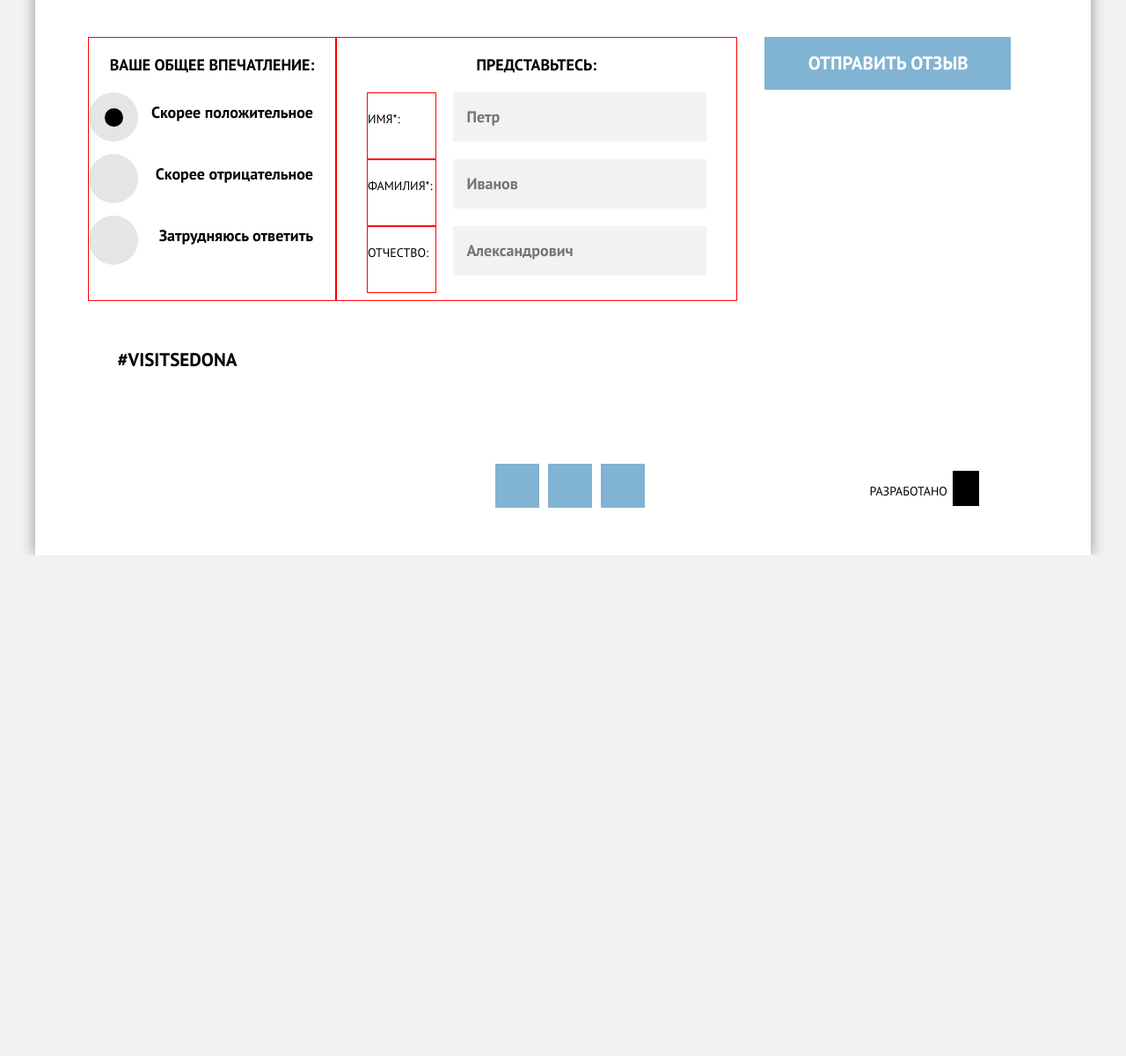
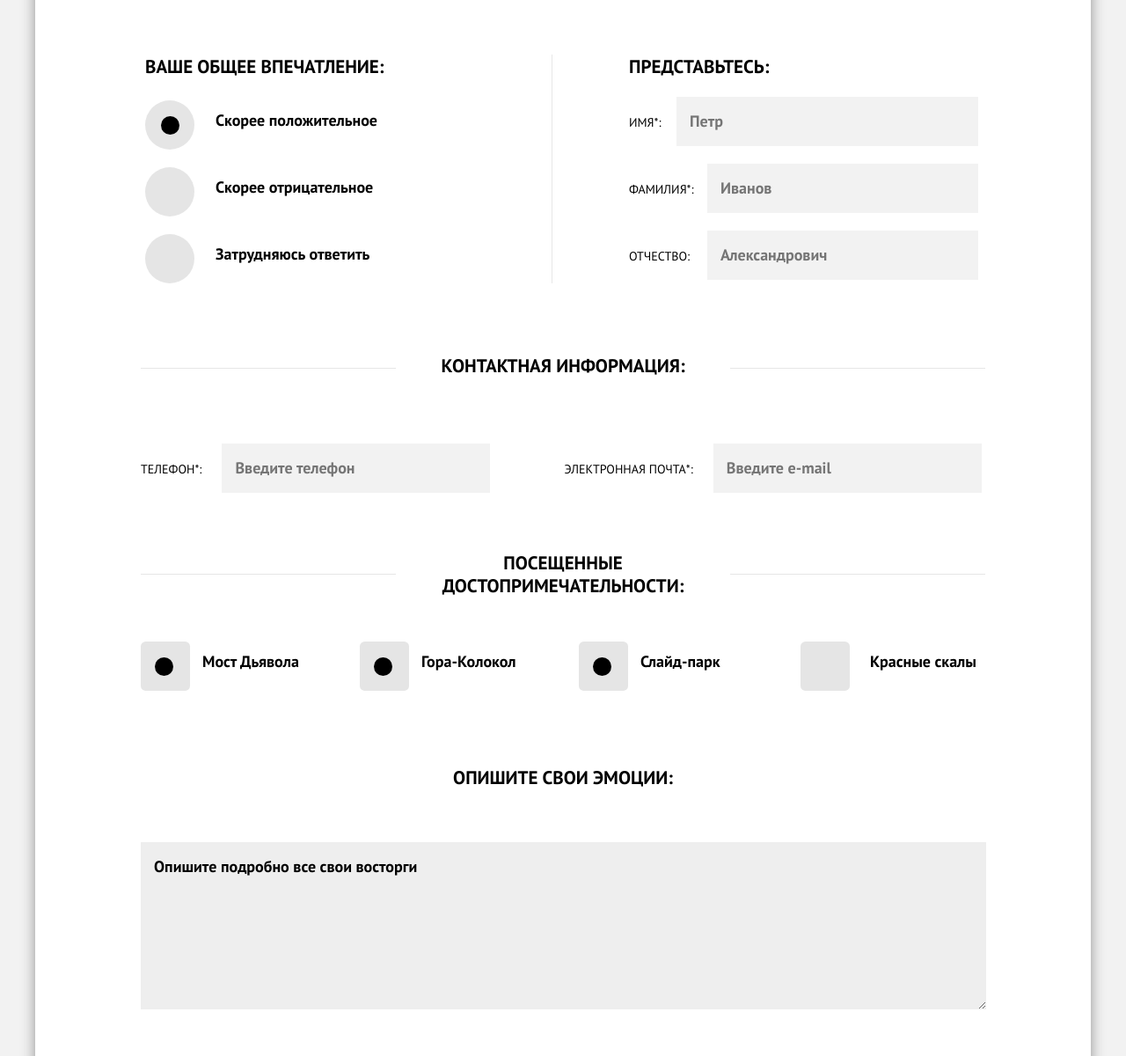
Before and after one commit to MishaPandovich/347523-sedona-1, a website: page source/form.html in a window 1280 px wide. Shown: the part 570-1770 px from the top of the page at 88% size. Before the commit the page ends 1201 px from the top, so only its background shows below. Drawn offline with nearby package versions, Linux system fonts and the light colour scheme; files that its build step writes are made by us from their sources.

Commit message:
завершила разметку -> перехожу к графике

```diff
--- a/source/form.html
+++ b/source/form.html
@@ -38,37 +38,37 @@
 			<h3 class="caption section__caption">Представьтесь:</h3>
 			<div class="section__content section__content--full-name">
 				<label class="section__label section__label--full-name section__label--long-small" for="name">Имя*:</label>
-				<input class="section__input section__input--full-name" type="text" name="name" placeholder="Петр" id="name" required>
+				<input class="section__input section__input--full-name section__input--long-big" type="text" name="name" placeholder="Петр" id="name" required><br>
 				<label class="section__label section__label--full-name" for="surname">Фамилия*:</label>
-				<input class="section__input section__input--full-name"  type="text" name="surname" placeholder="Иванов" id="surname" required>
+				<input class="section__input section__input--full-name"  type="text" name="surname" placeholder="Иванов" id="surname" required><br>
 				<label class="section__label section__label--full-name" for="patronymic">Отчество:</label>
 				<input class="section__input section__input--full-name"  type="text" name="patronymic" placeholder="Александрович" id="patronymic">
 			</div>
 		</div>
 
-		<!--<div class="section form-feedback__section form-feedback__section--contacts">
+		<div class="section form-feedback__section form-feedback__section--contacts">
 			<h3 class="caption section__caption">Контактная информация:</h3>
 			<div class="section__content section__content--contacts">
-			  <label class="section__label section__label--contacts" for="phone">Контактный телефон*:</label>
-			  <input class="section__input section__input--contacts" type="text" name="phone" placeholder="Введите телефон" id="phone" required>
+			  <label class="section__label section__label--contacts section__label--phone" for="phone"><span>Контактный телефон*:</span></label>
+			  <input class="section__input section__input--contacts section__input--phone" type="text" name="phone" placeholder="Введите телефон" id="phone" required>
 			  <label class="section__label section__label--contacts" for="e-mail">Электронная почта*:</label>
 			  <input class="section__input section__input--contacts" type="text" name="e-mail" placeholder="Введите e-mail" id="e-mail" required>
 			</div>
-		</div>-->
+		</div>
 
         <div class="section form-feedback__section form-feedback__section--rating">
 			<h3 class="section__caption">Ваше общее впечатление:</h3>
 			<div class="section__content section__content--rating section__content--font-strong">
 			  <input class="section__input section__input--rating" type="radio" name="rating" value="good" id="good" checked>
-			  <label class="section__label section__label--rating" for="good">Скорее положительное</label>
+			  <label class="section__label section__label--rating" for="good">Скорее положительное</label><br>
 			  <input class="section__input section__input--rating" type="radio" name="rating" value="bad" id="bad">
-			  <label class="section__label section__label--rating" for="bad">Скорее отрицательное</label>
+			  <label class="section__label section__label--rating" for="bad">Скорее отрицательное</label><br>
 			  <input class="section__input section__input--rating" type="radio" name="rating" value="normal" id="normal">
 			  <label class="section__label section__label--rating" for="normal">Затрудняюсь ответить</label>
 			</div>
 		</div>
 
-        <!--<div class="section form-feedback__section form-feedback__section--place">
+        <div class="section form-feedback__section form-feedback__section--place">
 			<h3 class="section__caption">Посещенные<br> достопримечательности:</h3>
 			<div class="section__content section__content--place section__content--font-strong">
 			  <input class="section__input section__input--place" type="checkbox" name="devil-bridge" value="devil-bridge" id="devil-bridge" checked>
@@ -85,7 +85,7 @@
 		<div class="section form-feedback__section form-feedback__section--comment">
 			<h3 class="section__caption">Опишите свои эмоции:</h3>
 			<textarea class="section__textarea section__textarea--comment" name="comment" placeholder="Опишите подробно все свои восторги"></textarea>
-		</div>-->
+		</div>
 
         <input class="button button--blue form-feedback__button" type="submit" name="submit-form" value="отправить отзыв">
       </form>
--- a/source/sass/block/main/form-feedback.scss
+++ b/source/sass/block/main/form-feedback.scss
@@ -82,8 +82,6 @@
 // начинается верстка
 .section {
   border-top: 1px solid #f2f2f2;
-
-  border: 1px solid red;
 }
 
 .section__caption {
@@ -125,18 +123,45 @@
   width: 280px;
   height: 60px;
   padding: 15px 50px;
+  margin-bottom: 60px;
 }
 
-
-@media (min-width: $tablet-width) {
+// переход на планшетную версию сайта осуществляется раньше
+@media (min-width: 650px) {
   .form-feedback {
     display: flex;
     flex-wrap: wrap;
-    margin-left: 60px;
-    margin-right: 60px;
+
+    width: 650px;
+    margin: 0 auto;
   }
 
   .form-feedback__section--rating {
     order: -1;
   }
+
+  .section__caption {
+    font-size: 21px;
+  }
+
+  .section {
+    border: none;
+  }
+
+  .form-feedback__button {
+    width: 325px;
+    margin-top: 30px;
+    margin-left: 25px;
+  }
 }
+
+@media (min-width: $desctop-width) {
+  .form-feedback {
+    width: 960px;
+  }
+
+  .form-feedback__button {
+    width: 440px;
+    margin-left: 0;
+  }
+}
--- a/source/sass/block/main/section-comment.scss
+++ b/source/sass/block/main/section-comment.scss
@@ -1,7 +1,11 @@
+.form-feedback__section--comment {
+  width: 280px;
+  margin: 0 auto;
+}
+
 .section__textarea--comment {
-  width: 80%;
+  width: 90%;
   height: 160px;
-  margin: 0 6.5%;
   margin-bottom: 50px;
   padding: 15px;
 
@@ -16,3 +20,57 @@
   background-color: $color-background-gray;
   border: none;
 }
+
+// переход на планшетную версию сайта осуществляется раньше
+@media (min-width: 650px) {
+  .form-feedback__section--comment {
+    width: 93%;
+  }
+
+  .section__textarea--comment {
+    width: 95%;
+  }
+
+  .form-feedback__section--comment .section__caption {
+    position: relative;
+    margin-top: 55px;
+    margin-bottom: 55px;
+  }
+
+  .form-feedback__section--comment .section__caption::before {
+    content: "";
+    position: absolute;
+    top: 15px;
+    left: 0;
+    width: 130px;
+    border-top: 1px solid #e6e6e6;
+  }
+
+  .form-feedback__section--comment .section__caption::after {
+    content: "";
+    position: absolute;
+    top: 15px;
+    right: 0;
+    width: 130px;
+    border-top: 1px solid #e6e6e6;
+  }
+}
+
+@media (min-width: $desctop-width) {
+  .form-feedback__section--comment {
+    width: 100%;
+  }
+
+  .section__textarea--comment {
+    width: 97%;
+  }
+
+  .form-feedback__section--comment .section__caption::before,
+  .form-feedback__section--comment .section__caption::after {
+    border: none;
+  }
+
+  .form-feedback__section--comment .section__caption {
+    margin: 60px 0;
+  }
+}
--- a/source/sass/block/main/section-contacts.scss
+++ b/source/sass/block/main/section-contacts.scss
@@ -1,18 +1,93 @@
-.section__content--contacts {
-  display: flex;
-  flex-direction: column;
-
-  width: 85%;
+.form-feedback__section--contacts {
+  width: 280px;
   margin: 0 auto;
-  padding-bottom: 8px;
 }
 
 .section__label--contacts {
-  margin-left: 18px;
-  margin-bottom: 10px;
+  margin-left: 20px;
+  margin-bottom: 13px;
 }
 
 .section__input--contacts {
-  flex-grow: 1;
-  margin-bottom: 18px;
+  width: 89%;
+  margin-bottom: 19px;
 }
+
+.section__content--contacts .section__input--contacts:nth-last-child(1) {
+  margin-bottom: 27px;
+}
+
+// переход на планшетную версию сайта осуществляется раньше
+@media (min-width: 650px) {
+  .form-feedback__section--contacts {
+    width: 93%;
+    margin-top: 30px;
+  }
+
+  .form-feedback__section--contacts .section__caption {
+    position: relative;
+    margin-bottom: 30px;
+  }
+
+  .form-feedback__section--contacts .section__caption::before {
+    content: "";
+    position: absolute;
+    top: 15px;
+    left: 0;
+    width: 130px;
+    border-top: 1px solid #e6e6e6;
+  }
+
+  .form-feedback__section--contacts .section__caption::after {
+    content: "";
+    position: absolute;
+    top: 15px;
+    right: 0;
+    width: 130px;
+    border-top: 1px solid #e6e6e6;
+  }
+
+  .section__input--contacts {
+    width: 95%;
+  }
+}
+
+
+@media (min-width: $desctop-width) {
+  .form-feedback__section--contacts {
+    width: 100%;
+  }
+
+  .section__label--contacts{
+    margin-left: 0;
+    margin-right: 19px;
+  }
+
+  .section__label--phone span {
+    display: none;
+  }
+
+  .section__label--phone::before {
+    content: "Телефон*:";
+  }
+
+  .section__input--contacts {
+    width: 275px;
+  }
+
+  .section__input--phone {
+    margin-right: 80px;
+  }
+
+  .form-feedback__section--contacts .section__caption {
+    margin-bottom: 75px;
+  }
+
+  .form-feedback__section--contacts .section__caption::before {
+    width: 290px;
+  }
+
+  .form-feedback__section--contacts .section__caption::after {
+    width: 290px;
+  }
+}
--- a/source/sass/block/main/section-full-name.scss
+++ b/source/sass/block/main/section-full-name.scss
@@ -1,65 +1,53 @@
-// моя верстка
-.section__content--full-name {
-  display: flex;
-  flex-wrap: wrap;
-
-  width: 85%;
+.form-feedback__section--full-name {
+  width: 280px;
   margin: 0 auto;
-  padding-bottom: 8px;
 }
 
 .section__label--full-name {
-  width: 25%;
-  margin-right: 5%;
-  padding-top: 16px;
+  display: inline-block;
+  width: 75px;
+  margin-right: 15px;
+}
+
+.section__input--full-name {
+  width: 150px;
+  margin-bottom: 20px;
 }
 
 .section__label--long-small {
-  width: 12%;
+  width: 50px;
 }
 
-.section__input--full-name {
-  width: 58%;
-  flex-grow: 1;
-  margin-bottom: 20px;
+.section__input--long-big {
+  width: 175px;
 }
 
-@media (min-width: 600px) {
+// переход на планшетную версию сайта осуществляется раньше
+@media (min-width: 650px) {
+  .form-feedback__section--full-name .section__caption {
+    text-align: left;
+  }
+}
+
+@media (min-width: $desctop-width) {
+  .form-feedback__section--full-name {
+    padding-left: 90px;
+    width: 400px;
+  }
+
   .section__label--full-name {
-    width: 15%;
+    margin-right: 10px;
+  }
+
+  .section__input--full-name {
+    width: 278px;
   }
 
   .section__label--long-small {
-    width: 8%;
+    margin-right: 0;
   }
 
-  .section__input--full-name {
-    width: 68%;
-    flex-grow: 1;
-    margin-bottom: 20px;
+  .section__input--long-big {
+    width: 313px;
   }
 }
-
-@media (min-width: $tablet-width) {
-  .form-feedback__section--full-name {
-    width: 42%;
-  }
-
-  .section__label--full-name {
-    width: 20%;
-    //margin-right: 5%;
-    padding-top: 16px;
-
-    border: 1px solid red;
-  }
-
-  .section__label--long-small {
-    //width: 12%;
-  }
-
-  .section__input--full-name {
-    width: 50%;
-    flex-grow: 1;
-    margin-bottom: 20px;
-  }
-}
--- a/source/sass/block/main/section-place.scss
+++ b/source/sass/block/main/section-place.scss
@@ -1,18 +1,20 @@
-.section__content--place {
-  display: flex;
-  flex-wrap: wrap;
-
+.form-feedback__section--place {
   width: 280px;
   margin: 0 auto;
+}
+
+.section__content--place {
+  margin-right: 70px;
 }
 
 .section__label--place {
   display: inline-block;
   position: relative;
-  width: 125px;
-  height: 60px;
-  padding-left: 75px;
+  width: 130px;
+  height: 47px;
   padding-top: 10px;
+  padding-left: 70px;
+  margin-bottom: 25px;
 }
 
 .section__input--place {
@@ -39,18 +41,76 @@
   width: 21px;
   height: 21px;
 
-  background: black;
+  border-radius: 100%;
+  background: #000000;
 }
 
-@media (min-width: 480px) {
+// переход на планшетную версию сайта осуществляется раньше
+@media (min-width: 650px) {
+  .form-feedback__section--place {
+    width: 80%;
+  }
+
   .section__content--place {
-    width: 85%;
-    justify-content: space-between;
-
-    max-width: 450px;
+    margin-right: 0px;
   }
 
   .section__label--place {
-    margin: 20px 0;
+    margin-left: 35px;
+  }
+
+  .form-feedback__section--place .section__caption {
+    position: relative;
+    margin-top: 40px;
+    margin-bottom: 40px;
+  }
+
+  .form-feedback__section--place .section__caption::before {
+    content: "";
+    position: absolute;
+    top: 25px;
+    left: -40px;
+    width: 130px;
+    border-top: 1px solid #e6e6e6;
+  }
+
+  .form-feedback__section--place .section__caption::after {
+    content: "";
+    position: absolute;
+    top: 25px;
+    right: -40px;
+    width: 130px;
+    border-top: 1px solid #e6e6e6;
   }
 }
+
+@media (min-width: $desctop-width) {
+  .form-feedback__section--place {
+    width: 960px;
+  }
+
+  .section__label--place {
+    margin-left: 0;
+    margin-right: 45px;
+  }
+
+  .section__content--place .section__label--place:nth-last-child(1) {
+    margin-left: 3px;
+    margin-right: 0;
+    text-align: right;
+  }
+
+  .form-feedback__section--place .section__caption {
+    margin-bottom: 50px;
+  }
+
+  .form-feedback__section--place .section__caption::before {
+    left: 0;
+    width: 290px;
+  }
+
+  .form-feedback__section--place .section__caption::after {
+    right: 0;
+    width: 290px;
+  }
+}
--- a/source/sass/block/main/section-rating.scss
+++ b/source/sass/block/main/section-rating.scss
@@ -1,18 +1,18 @@
-.section__content--rating {
+.form-feedback__section--rating {
+  position: relative;
   width: 280px;
   margin: 0 auto;
-
-  padding-bottom: 8px;
 }
 
 .section__label--rating {
   display: inline-block;
   position: relative;
-  width: 255px;
-  height: 60px;
-  margin-top: 10px;
+  padding-left: 80px;
+  margin-bottom: 50px;
+}
 
-  text-align: right;
+.form-feedback__section--rating .section__caption {
+  margin-bottom: 35px;
 }
 
 .section__input--rating {
@@ -54,3 +54,29 @@
 
     opacity: 0.5;
 }*/
+
+// переход на планшетную версию сайта осуществляется раньше
+@media (min-width: 650px) {
+  .form-feedback__section--rating .section__caption {
+    text-align: left;
+  }
+
+  .form-feedback__section--rating::after {
+    content: "";
+    position: absolute;
+    top: 20px;
+    right: -18px;
+    height: 260px;
+    border-right: 1px solid #e6e6e6;
+  }
+}
+
+@media (min-width: $desctop-width) {
+  .form-feedback__section--rating {
+    width: 450px;
+  }
+
+  .form-feedback__section--rating::after {
+    right: -13px;
+  }
+}
```
